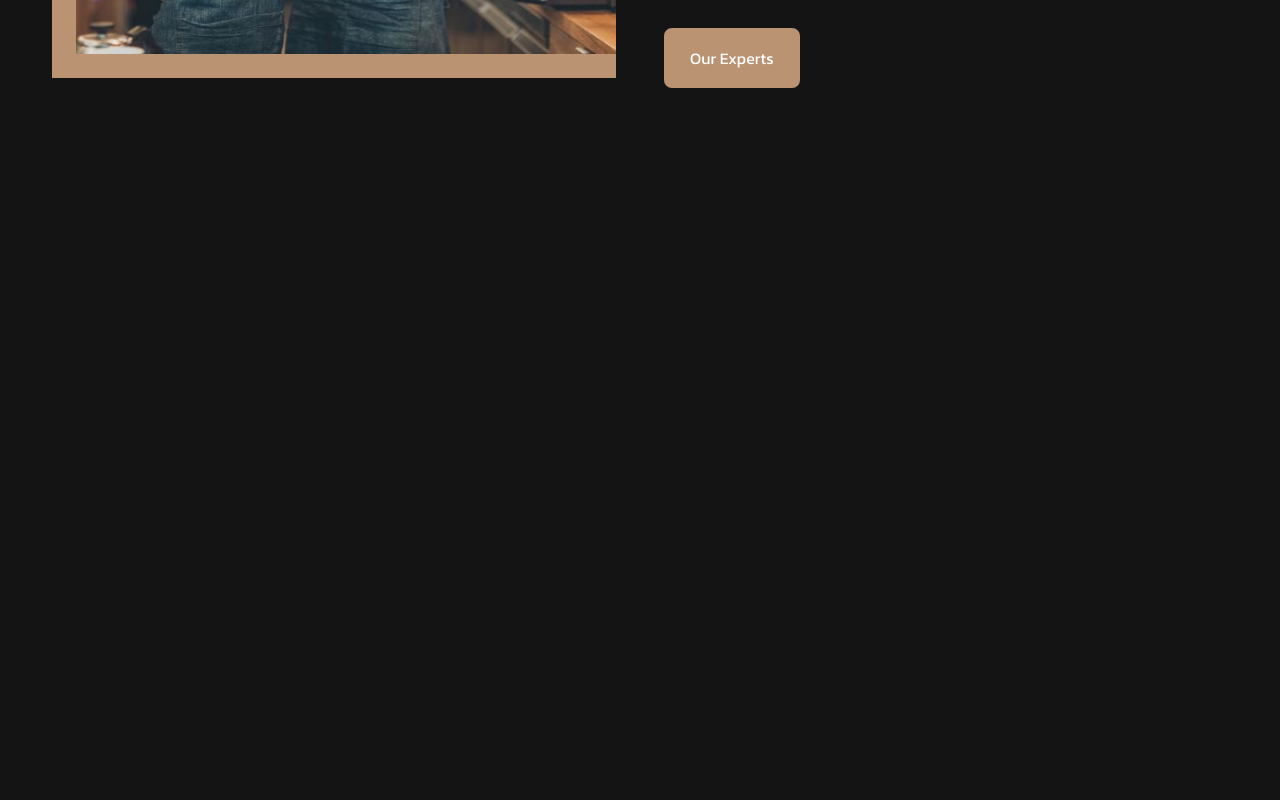
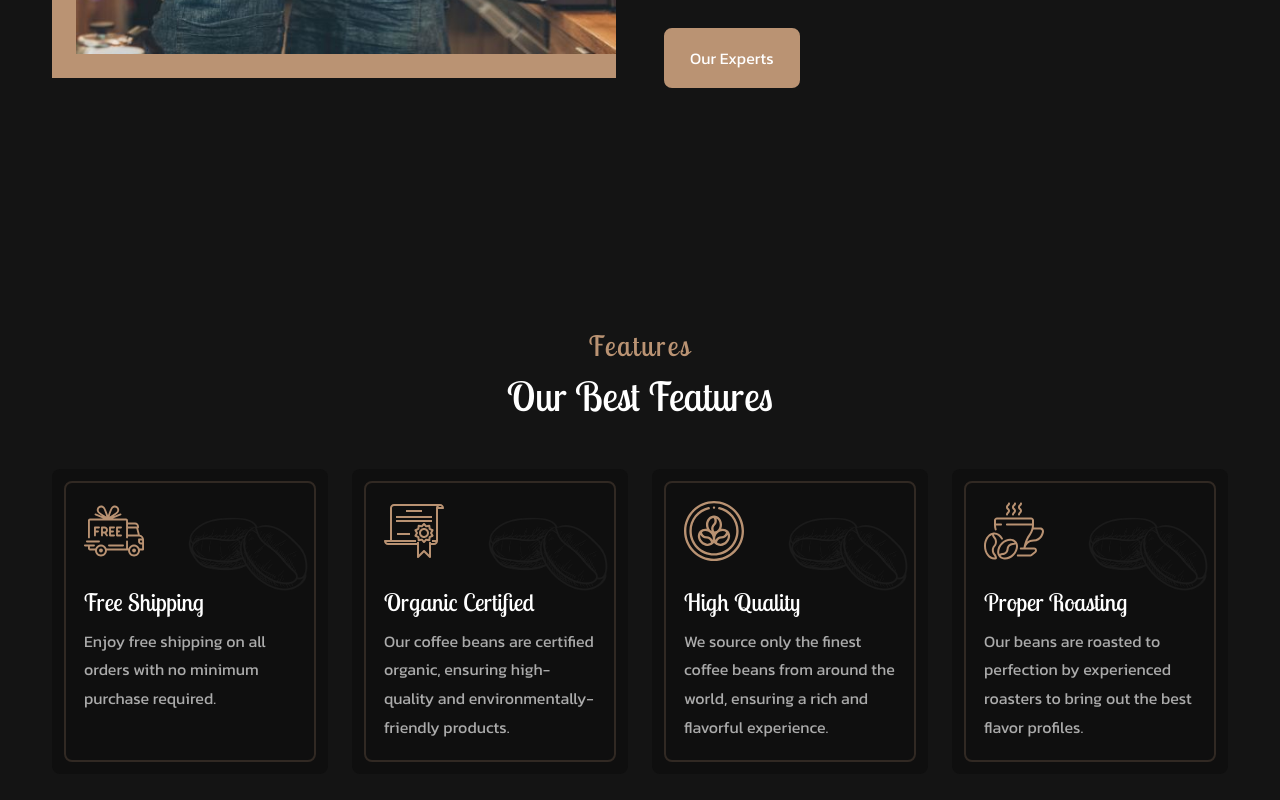
Before and after one commit to YpzarJohn24/Coffero-Shop-Website, a React (Vite) app: page / in a window 1280 px wide. Shown: the part 1441-2241 px from the top of the page. Before the commit the page ends 1649 px from the top, so only its background shows below. Built offline with nearby package versions, Linux system fonts and the light colour scheme.

Commit message:
Adding Features component to App.jsx

```diff
--- a/src/App.jsx
+++ b/src/App.jsx
@@ -3,6 +3,7 @@ import "./App.css";
 import Header from "./components/Header/Header";
 import Home from "./components/Home/Home";
 import About from "./components/About/About";
+import Features from "./components/Features/Features";
 
 function App() {
   return (
@@ -10,6 +11,7 @@ function App() {
       <Header />
       <Home />
       <About />
+      <Features />
     </>
   );
 }
```
